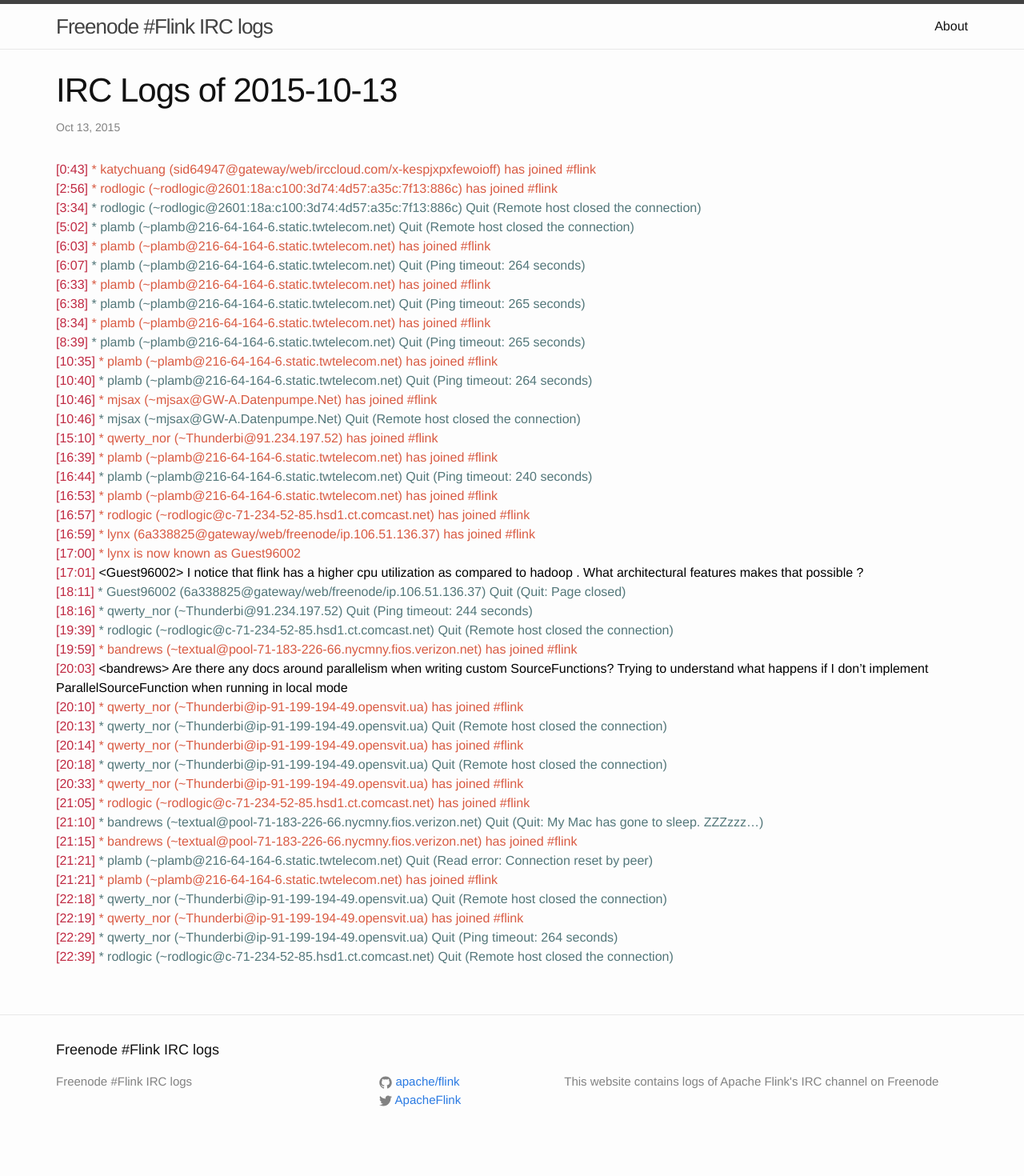
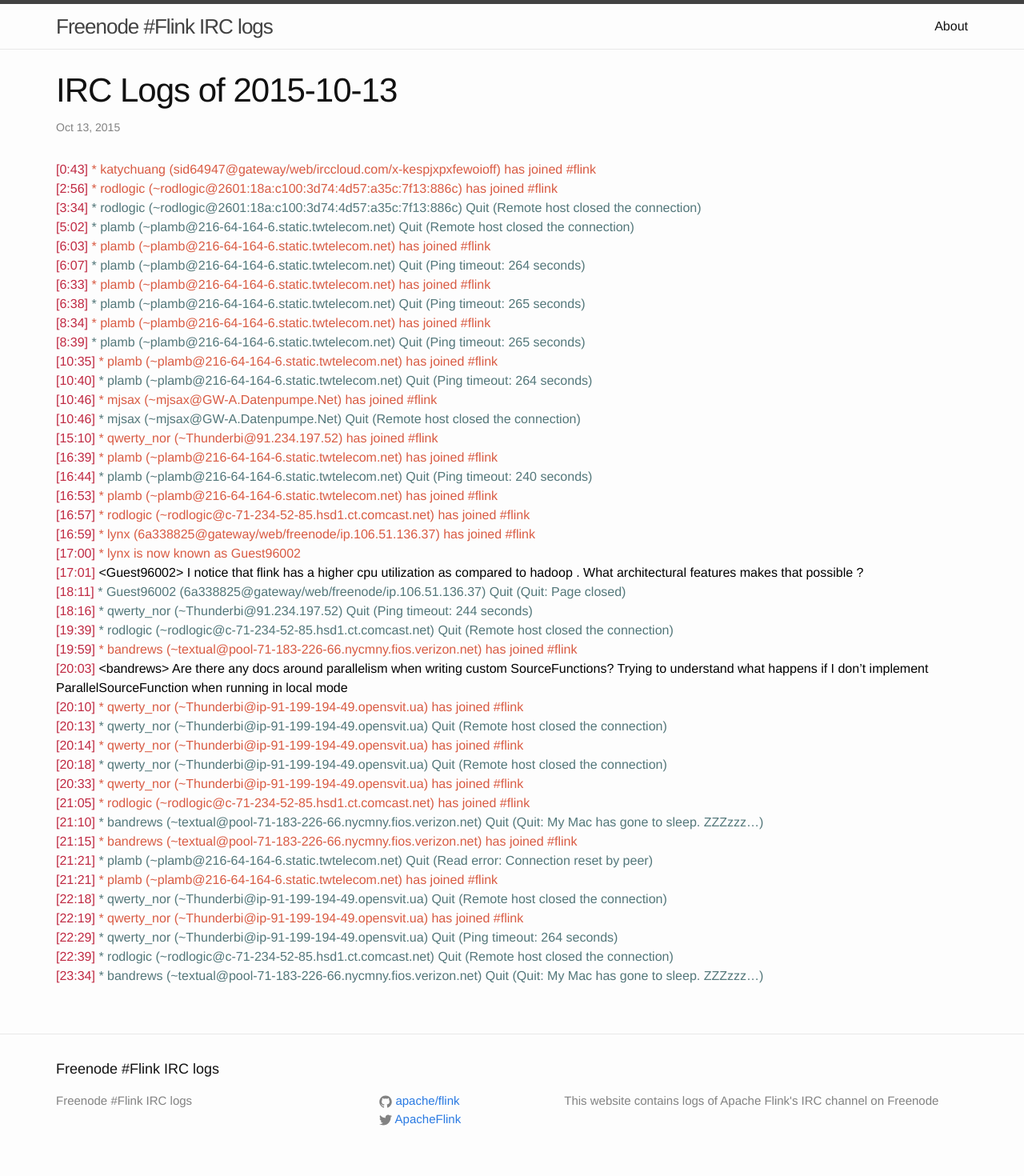
Before and after one commit to flink-irc-logs/flink-irc-logs.github.io, a Jekyll site: the page built from _posts/2015-10-13-logs.markdown, in a window 1280 px wide. Shown: the whole page at 80% size. Built offline with Jekyll 4.4.1, drawn with Linux system fonts in a browser that asks for light colours; before the commit the page ends 1446 px from its top, so only the background shows below that.

Commit message:
Update of the logs on Wed Oct 14 01:26:14 CEST 2015

```diff
--- a/_posts/2015-10-13-logs.markdown
+++ b/_posts/2015-10-13-logs.markdown
@@ -45,3 +45,4 @@
 <span class="irc-date">[22:19]</span> <span class="irc-green">* qwerty_nor (~Thunderbi@ip-91-199-194-49.opensvit.ua) has joined #flink</span><br />
 <span class="irc-date">[22:29]</span> <span class="irc-navy">* qwerty_nor (~Thunderbi@ip-91-199-194-49.opensvit.ua) Quit (Ping timeout: 264 seconds)</span><br />
 <span class="irc-date">[22:39]</span> <span class="irc-navy">* rodlogic (~rodlogic@c-71-234-52-85.hsd1.ct.comcast.net) Quit (Remote host closed the connection)</span><br />
+<span class="irc-date">[23:34]</span> <span class="irc-navy">* bandrews (~textual@pool-71-183-226-66.nycmny.fios.verizon.net) Quit (Quit: My Mac has gone to sleep. ZZZzzz…)</span><br />
```
Also changed, not shown: _posts/2015-10-14-logs.markdown (added, +7 -0 lines).
